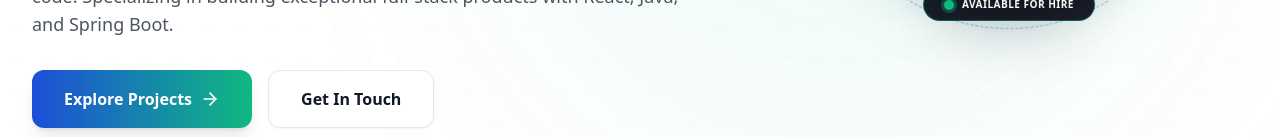
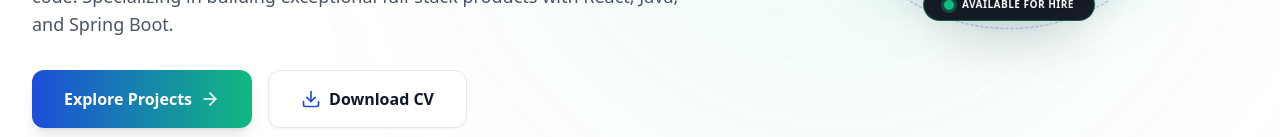
Before and after one commit to GaminduKalmadu/my-modern-portfolio, a Next.js app: page / in a window 1280 px wide. Shown: the part 663-800 px from the top of the page. Built offline with nearby package versions, Linux system fonts and the light colour scheme.

Commit message:
feat: replace contact link with CV download button on home page and update page style colors

```diff
--- a/src/app/page.tsx
+++ b/src/app/page.tsx
@@ -2,7 +2,7 @@
 
 import Link from 'next/link';
 import { motion } from 'framer-motion';
-import { ArrowRight, Layers, Cpu, Palette, Github, ExternalLink, Star, Terminal } from 'lucide-react';
+import { ArrowRight, Layers, Cpu, Palette, Github, ExternalLink, Star, Terminal, Download } from 'lucide-react';
 import { useState, useEffect } from 'react';
 
 const skillsList = [
@@ -176,12 +176,14 @@ export default function Home() {
                   Explore Projects
                   <ArrowRight className="ml-2 transition-transform duration-300 group-hover:translate-x-1" size={20} />
                 </Link>
-                <Link
-                  href="/contact"
-                  className="inline-flex items-center justify-center px-8 py-4 font-bold text-gray-900 dark:text-white rounded-xl transition-all duration-300 hover:scale-[1.03] bg-white border border-gray-200 hover:border-primary/50 hover:bg-gray-50 dark:bg-gray-900 dark:border-gray-800 dark:hover:border-secondary/50 dark:hover:bg-gray-800/80 shadow-sm"
+                <a
+                  href="/gamindu_updated26.pdf"
+                  download="Gamindu_Kalmadu_CV.pdf"
+                  className="inline-flex items-center justify-center px-8 py-4 font-bold text-gray-900 dark:text-white rounded-xl transition-all duration-300 hover:scale-[1.03] bg-white border border-gray-200 hover:border-primary/50 hover:bg-gray-50 dark:bg-gray-900 dark:border-gray-800 dark:hover:border-secondary/50 dark:hover:bg-gray-800/80 shadow-sm gap-2"
                 >
-                  Get In Touch
-                </Link>
+                  <Download size={20} className="text-primary dark:text-secondary" />
+                  Download CV
+                </a>
               </motion.div>
 
               {/* Stats Section */}
@@ -225,7 +227,7 @@ export default function Home() {
                 <div className="absolute -inset-3 bg-gradient-to-tr from-primary via-secondary to-primary rounded-full blur-2xl opacity-20 group-hover:opacity-40 transition-opacity duration-700 pointer-events-none"></div>
 
                 {/* Main profile picture container (Perfect circle sci-fi scan) */}
-                <div className="relative w-64 h-64 sm:w-80 sm:h-80 rounded-full overflow-hidden border-4 border-white dark:border-gray-900 shadow-2xl transition-all duration-500 group-hover:scale-105 group-hover:shadow-[0_0_40px_rgba(249,91,246,0.3)]">
+                <div className="relative w-64 h-64 sm:w-80 sm:h-80 rounded-full overflow-hidden border-4 border-white dark:border-gray-900 shadow-2xl transition-all duration-500 group-hover:scale-105 group-hover:shadow-[0_0_40px_rgba(29,78,216,0.3)]">
                   {/* Dynamic 3D mouse parallax hover on photo */}
                   <motion.img
                     src="/profile1.jpeg"
@@ -236,7 +238,7 @@ export default function Home() {
                   />
 
                   {/* Holographic grid scanner overlay */}
-                  <div className="absolute inset-0 bg-[linear-gradient(rgba(249,91,246,0.05)_1px,transparent_1px)] bg-[size:100%_6px] pointer-events-none mix-blend-overlay"></div>
+                  <div className="absolute inset-0 bg-[linear-gradient(rgba(29,78,216,0.05)_1px,transparent_1px)] bg-[size:100%_6px] pointer-events-none mix-blend-overlay"></div>
                 </div>
 
                 {/* Available for work badge */}
@@ -342,8 +344,8 @@ export default function Home() {
                 transition={{ duration: 0.6, delay: index * 0.15 }}
                 className={`flex flex-col rounded-2xl overflow-hidden bg-gray-50/60 dark:bg-slate-900/60 border border-gray-200/85 dark:border-slate-800/80 backdrop-blur-md transition-all duration-300 group hover:-translate-y-2.5 ${
                   project.isPrimary
-                    ? 'hover:border-primary/50 dark:hover:border-primary/50 hover:shadow-[0_0_30px_rgba(249,91,246,0.15)]'
-                    : 'hover:border-secondary/50 dark:hover:border-secondary/50 hover:shadow-[0_0_30px_rgba(83,207,153,0.15)]'
+                    ? 'hover:border-primary/50 dark:hover:border-primary/50 hover:shadow-[0_0_30px_rgba(29,78,216,0.15)]'
+                    : 'hover:border-secondary/50 dark:hover:border-secondary/50 hover:shadow-[0_0_30px_rgba(16,185,129,0.15)]'
                 }`}
               >
                 {/* Project Image Container */}
```
